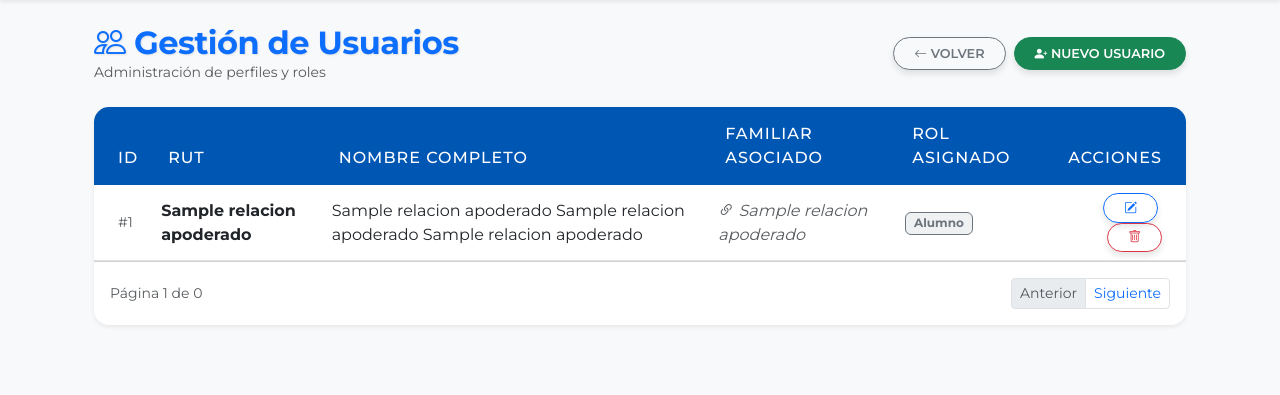
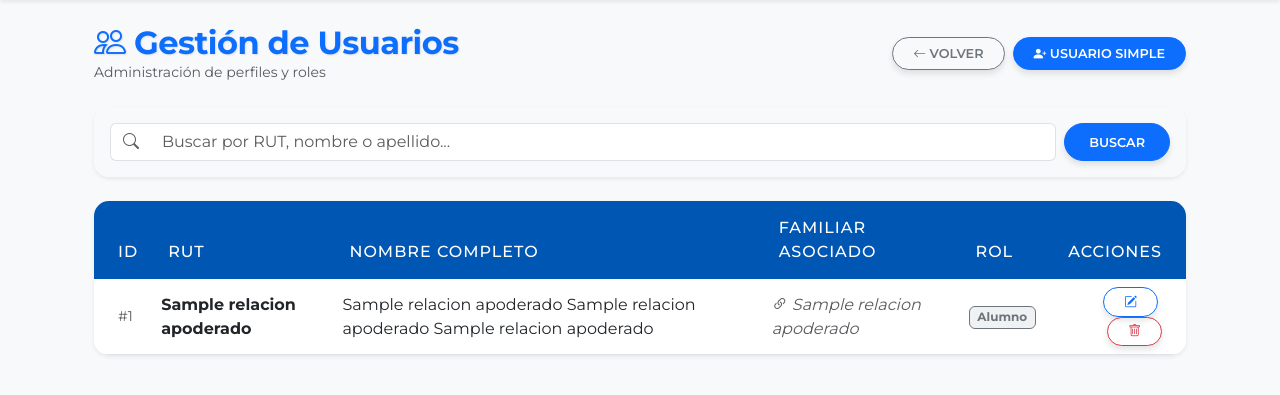
Before and after one commit to Phantom-dev-22/proyecto-sgfse, a Flask app: page /usuarios in a window 1280 px wide. Shown: the part 56-451 px from the top of the page. Run offline with Flask 3, Linux system fonts and the light colour scheme; the visitor is signed in with stand-in values (Sample User, id 1); a database or web service that is not in the repository returns one stand-in record (values such as "Sample title"); data that the repository does not hold is empty; some libraries are stand-ins or nearby versions.

Commit message:
Incorporacion filtro a usuarios

```diff
--- a/app.py
+++ b/app.py
@@ -116,24 +116,57 @@ def test_db():
     else:
         return jsonify({"status": "error"}), 500
 
-# --- RUTA: LISTA DE USUARIOS ---
+# --- RUTA: LISTA DE USUARIOS (CON BUSCADOR Y PAGINACIÓN) ---
 @app.route('/usuarios')
 def usuarios():
     if 'user_id' not in session or session.get('id_rol') != 1:
         return redirect(url_for('login'))
 
+    # 1. Configuración de Paginación y Búsqueda
     page = request.args.get('page', 1, type=int)
     per_page = 10
     offset = (page - 1) * per_page
 
+    # Capturamos lo que el usuario escribió (si escribió algo)
+    busqueda = request.args.get('busqueda', '')
+
     conn = get_db_connection()
     cur = conn.cursor()
 
-    cur.execute('SELECT COUNT(*) FROM "Usuarios"')
+    # 2. Construcción Dinámica del WHERE
+    # Si hay búsqueda, filtramos por RUT, Nombre o Apellidos
+    where_clause = ""
+    params_count = []
+    params_query = []
+
+    if busqueda:
+        where_clause = """
+            WHERE (u.rut ILIKE %s OR
+                   p.nombre ILIKE %s OR
+                   p.apellido_paterno ILIKE %s OR
+                   p.apellido_materno ILIKE %s)
+        """
+        # El símbolo % es el comodín para buscar "que contenga el texto"
+        termino = f"%{busqueda}%"
+        params_count = [termino, termino, termino, termino]
+        params_query = [termino, termino, termino, termino]
+
+    # 3. Contar total (Aplicando el filtro si existe)
+    query_count = f"""
+        SELECT COUNT(*)
+        FROM "Usuarios" u
+        JOIN "Perfiles" p ON u.id_usuario = p.id_usuario
+        {where_clause}
+    """
+    cur.execute(query_count, tuple(params_count))
     total_users = cur.fetchone()[0]
     total_pages = math.ceil(total_users / per_page)
 
-    query = """
+    # 4. CONSULTA MAESTRA (Con filtro + paginación)
+    # Agregamos los parámetros de límite y offset al final
+    params_query.extend([per_page, offset])
+
+    query = f"""
         SELECT
             u.id_usuario,
             u.rut,
@@ -143,14 +176,14 @@ def usuarios():
             r.nombre_rol,
 
             COALESCE(
-                (SELECT p_alum.nombre || ' ' || p_alum.apellido_paterno || ' ' || COALESCE(p_alum.apellido_materno, '')
+                (SELECT p_alum.nombre || ' ' || p_alum.apellido_paterno
                  FROM "Relacion_Apoderado" ra
                  JOIN "Alumnos" al ON ra.id_alumno = al.id_alumno
                  JOIN "Perfiles" p_alum ON al.id_perfil = p_alum.id_perfil
                  WHERE ra.id_usuario = u.id_usuario
                  LIMIT 1),
 
-                (SELECT p_apo.nombre || ' ' || p_apo.apellido_paterno || ' ' || COALESCE(p_apo.apellido_materno, '')
+                (SELECT p_apo.nombre || ' ' || p_apo.apellido_paterno
                  FROM "Alumnos" al2
                  JOIN "Relacion_Apoderado" ra2 ON al2.id_alumno = ra2.id_alumno
                  JOIN "Perfiles" p_apo ON ra2.id_usuario = p_apo.id_usuario
@@ -163,11 +196,12 @@ def usuarios():
         FROM "Usuarios" u
         JOIN "Perfiles" p ON u.id_usuario = p.id_usuario
         JOIN "Roles" r ON u.id_rol = r.id_rol
+        {where_clause}
         ORDER BY u.id_usuario ASC
         LIMIT %s OFFSET %s
     """
 
-    cur.execute(query, (per_page, offset))
+    cur.execute(query, tuple(params_query))
     usuarios = cur.fetchall()
 
     cur.close()
@@ -176,7 +210,8 @@ def usuarios():
     return render_template('usuarios.html',
                            usuarios=usuarios,
                            page=page,
-                           total_pages=total_pages)
+                           total_pages=total_pages,
+                           busqueda=busqueda) # Devolvemos la búsqueda para mantenerla en el input
 
 @app.route('/crear_usuario', methods=['GET', 'POST'])
 def crear_usuario():
--- a/templates/usuarios.html
+++ b/templates/usuarios.html
@@ -13,9 +13,28 @@
             <a href="{{ url_for('gestion_usuarios') }}" class="btn btn-outline-secondary">
                 <i class="bi bi-arrow-left"></i> Volver
             </a>
-            <a href="{{ url_for('crear_usuario') }}" class="btn btn-success">
-                <i class="bi bi-person-plus-fill"></i> Nuevo Usuario
+            <a href="{{ url_for('crear_usuario') }}" class="btn btn-primary">
+                <i class="bi bi-person-plus-fill"></i> Usuario Simple
             </a>
+        </div>
+    </div>
+
+    <div class="card shadow-sm border-0 mb-4">
+        <div class="card-body p-3 bg-light rounded">
+            <form action="{{ url_for('usuarios') }}" method="GET" class="d-flex gap-2">
+                <div class="input-group">
+                    <span class="input-group-text bg-white border-end-0"><i class="bi bi-search text-muted"></i></span>
+                    <input type="text" name="busqueda" class="form-control border-start-0"
+                           placeholder="Buscar por RUT, nombre o apellido..."
+                           value="{{ busqueda }}">
+                </div>
+                <button type="submit" class="btn btn-primary px-4">Buscar</button>
+                {% if busqueda %}
+                    <a href="{{ url_for('usuarios') }}" class="btn btn-outline-danger" title="Limpiar filtro">
+                        <i class="bi bi-x-lg"></i>
+                    </a>
+                {% endif %}
+            </form>
         </div>
     </div>
 
@@ -25,10 +44,16 @@
                 <table class="table table-hover align-middle mb-0">
                     <thead class="bg-light">
                         <tr>
-                            <th class="ps-4">ID</th> <th>RUT</th>             <th>Nombre Completo</th> <th>Familiar Asociado</th> <th>Rol Asignado</th>    <th class="text-end pe-4">Acciones</th>
+                            <th class="ps-4">ID</th>
+                            <th>RUT</th>
+                            <th>Nombre Completo</th>
+                            <th>Familiar Asociado</th>
+                            <th>Rol</th>
+                            <th class="text-end pe-4">Acciones</th>
                         </tr>
                     </thead>
                     <tbody>
+                        {% if usuarios %}
                             {% for user in usuarios %}
                             <tr>
                                 <td class="ps-4 text-muted small">#{{ user[0] }}</td>
@@ -65,26 +90,35 @@
                                 </td>
                             </tr>
                             {% endfor %}
+                        {% else %}
+                            <tr>
+                                <td colspan="6" class="text-center py-5 text-muted">
+                                    <i class="bi bi-search fs-1 d-block mb-2 opacity-50"></i>
+                                    No se encontraron usuarios que coincidan con la búsqueda.
+                                </td>
+                            </tr>
+                        {% endif %}
                     </tbody>
                 </table>
             </div>
         </div>
 
+        {% if total_pages > 1 %}
         <div class="card-footer bg-white py-3 d-flex justify-content-between align-items-center">
             <span class="text-muted small">Página {{ page }} de {{ total_pages }}</span>
 
             <nav>
                 <ul class="pagination pagination-sm mb-0">
                     <li class="page-item {% if page == 1 %}disabled{% endif %}">
-                        <a class="page-link" href="{{ url_for('usuarios', page=page-1) }}">Anterior</a>
+                        <a class="page-link" href="{{ url_for('usuarios', page=page-1, busqueda=busqueda) }}">Anterior</a>
                     </li>
-
                     <li class="page-item {% if page == total_pages %}disabled{% endif %}">
-                        <a class="page-link" href="{{ url_for('usuarios', page=page+1) }}">Siguiente</a>
+                        <a class="page-link" href="{{ url_for('usuarios', page=page+1, busqueda=busqueda) }}">Siguiente</a>
                     </li>
                 </ul>
             </nav>
         </div>
+        {% endif %}
     </div>
 </div>
 {% endblock %}
```
Lines whose indentation alone changed are shown as unchanged.
